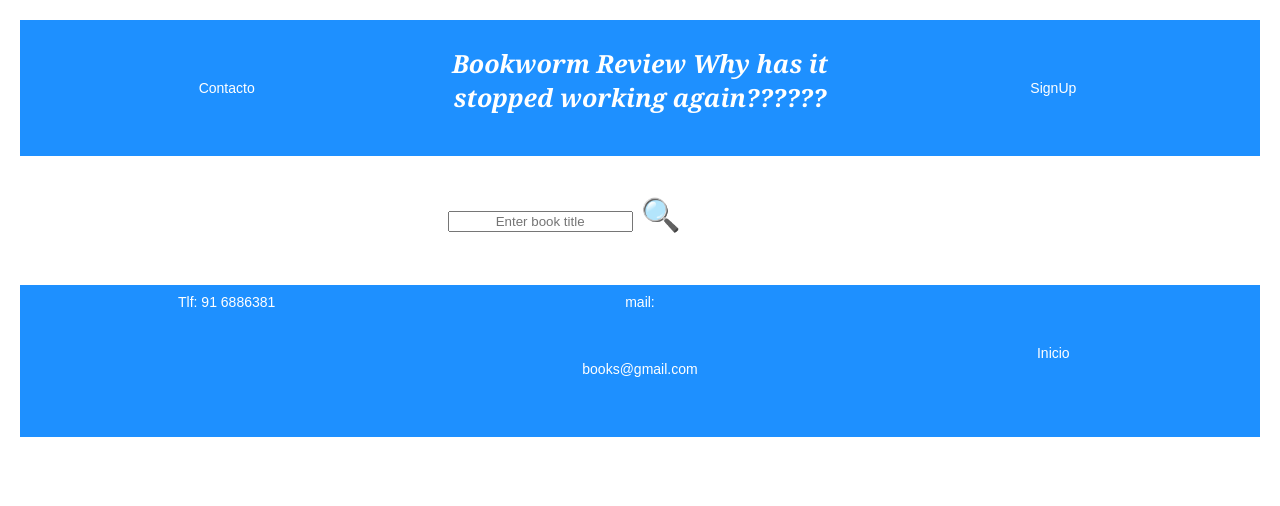
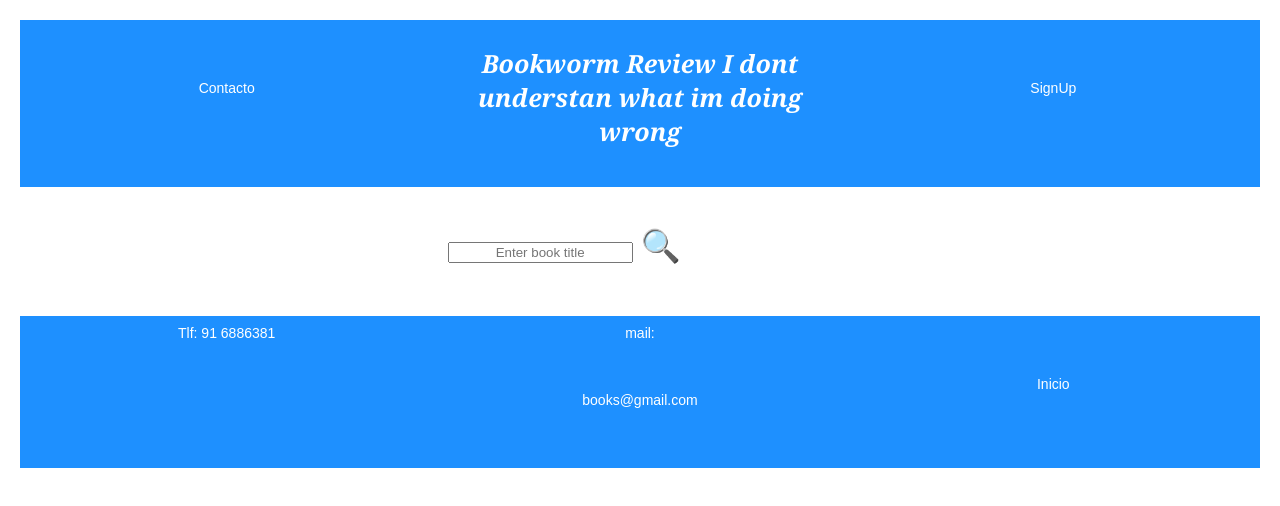
Before and after one commit to ClaraCPC/p3, a plain HTML site: page index.html in a window 1280 px wide. Drawn offline with Linux system fonts and the light colour scheme.

Commit message:
its not working again 3

```diff
--- a/index.html
+++ b/index.html
@@ -12,7 +12,7 @@
   <header class="header" id="MainBar">
     <ul class="contenedor">
       <li><a href="#contacto">Contacto</a></li>
-      <li><h1 id="MainTitle">Bookworm Review Why has it stopped working again??????</h1></li>
+      <li><h1 id="MainTitle">Bookworm Review I dont understan what im doing wrong</h1></li>
       <li><a id="SignUp1" href="#SignUp">SignUp</a></li>
     </ul>
   </header>
```
